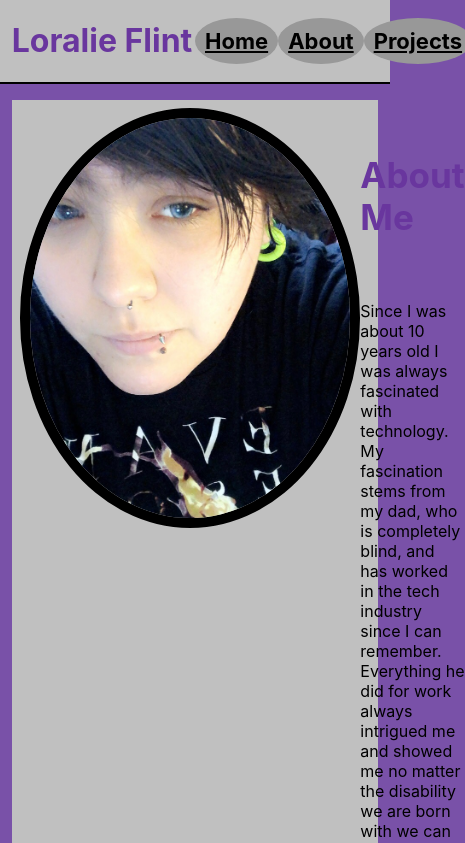
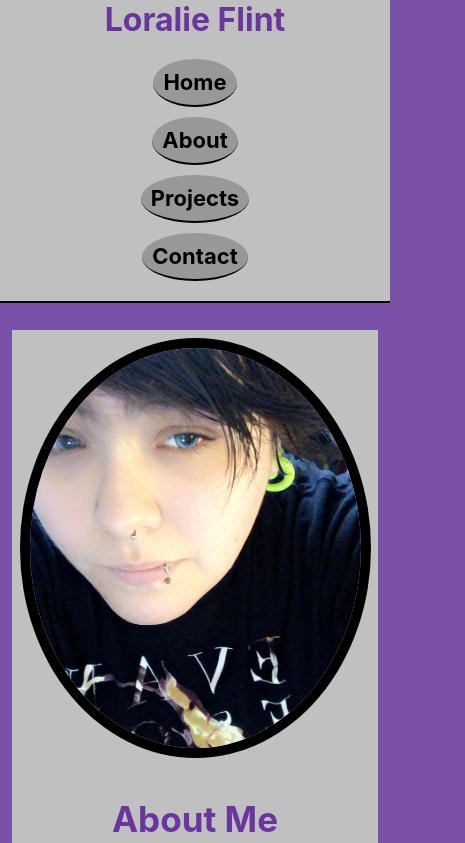
Before and after one commit to LoralieFlint/My-Portfolio, a React (Create React App) app: page / in a window 390 px wide. Shown: the top 843 px of the page, 465 px wide, since content can reach past the window. Built offline with nearby package versions, Linux system fonts and the light colour scheme.

Commit message:
mobile and tablet quieries are set

```diff
--- a/public/index.html
+++ b/public/index.html
@@ -1,6 +1,7 @@
 <!DOCTYPE html>
 <html lang="en">
   <head>
+    <meta name="viewport" content="width=device-width, initial-scale=0">
     <meta charset="utf-8" />
     <link rel="icon" href="%PUBLIC_URL%/favicon.ico" />
     <meta name="viewport" content="width=device-width, initial-scale=1" />
--- a/src/App.js
+++ b/src/App.js
@@ -100,7 +100,7 @@ function App() {
               development, and look forward to being your next full-stack web
               developer.
             </p>
-            <p>HTML, CSS, LESS, Javascript, React, Redux, Node.</p>
+            <p className="techstack">HTML, CSS, LESS, Javascript, React, Redux, Node.</p>
           </div>
         </div>
       </div>
@@ -159,7 +159,7 @@ function App() {
               alt=" git stats project"
             ></img>
           </div>
-          <p>
+          <p className="projectbio">
             On the other hand, we denounce with righteous indignation and
             dislike men who are so beguiled and demoralized by the charms of
             pleasure of the moment, so blinded by desire, that they cannot
@@ -179,7 +179,7 @@ function App() {
               alt=" git stats project"
             ></img>
           </div>
-          <p>
+          <p className="projectbio">
             On the other hand, we denounce with righteous indignation and
             dislike men who are so beguiled and demoralized by the charms of
             pleasure of the moment, so blinded by desire, that they cannot
@@ -199,7 +199,7 @@ function App() {
               alt=" git stats project"
             ></img>
           </div>
-          <p>
+          <p className="projectbio">
             On the other hand, we denounce with righteous indignation and
             dislike men who are so beguiled and demoralized by the charms of
             pleasure of the moment, so blinded by desire, that they cannot
@@ -219,7 +219,7 @@ function App() {
               alt=" git stats project"
             ></img>
           </div>
-          <p>
+          <p className="projectbio">
             On the other hand, we denounce with righteous indignation and
             dislike men who are so beguiled and demoralized by the charms of
             pleasure of the moment, so blinded by desire, that they cannot
@@ -233,22 +233,26 @@ function App() {
       </div>
       <div className="contact">
         <h4 className="contactTitle">Contact Me</h4>
-        <Gmail
+        <div className="icons">
+        <Gmail className="icon"
             href="https://mail.google.com/mail/?view=cm&fs=1&to=someone@gmail.com&su=subject_here&body=body_here" target="_blank_">
-            <i class="fa fa-google fa-3x " aria-hidden="true"></i>
+            <i class="fa fa-google fa-3x" aria-hidden="true"></i>
         </Gmail>
-        <Twitter href="https://twitter.com/LoralieFlint" target="_blank_">
+        <Twitter className="icon" href="https://twitter.com/LoralieFlint" target="_blank_">
           <i class="fa fa-twitter fa-3x twitter" aria-hidden="true"></i>
         </Twitter>
-        <Linkedin href="https://www.linkedin.com/in/loralie-flint/" target="_blank_">
+        <Linkedin className="icon" href="https://www.linkedin.com/in/loralie-flint/" target="_blank_">
         <i class="fa fa-linkedin-square fa-3x linkedin"aria-hidden="true"></i>
         </Linkedin>
-      <Github href="https://github.com/LoralieFlint" target="_blank_">
+      <Github className="icon" href="https://github.com/LoralieFlint" target="_blank_">
       <i class="fa fa-github fa-3x github" aria-hidden="true"></i>
       </Github>
-      <Fcc href="https://www.freecodecamp.org/laflint92" target="_blank_">
-      <i class="fa fa-free-code-camp fa-3x" aria-hidden="true"></i>
+      <Fcc className="icon" href="https://www.freecodecamp.org/laflint92" target="_blank_">
+      <i class="fa fa-free-code-camp fa-2x fcc" aria-hidden="true"></i>
       </Fcc>
+
+
+        </div>
       </div>
     </div>
   );
--- a/src/index.css
+++ b/src/index.css
@@ -47,6 +47,7 @@ a {
   font-weight: bolder;
   padding: 10px;
   border-radius: 50%;
+  text-decoration: none;
 }
 a:hover {
   background-color: white;
@@ -77,6 +78,12 @@ a:hover {
   width: 50%;
   flex-direction: column;
   justify-content: center;
+}
+.center p {
+  font-size: 18px;
+}
+.techstack {
+  font-weight: bold;
 }
 .skills {
   width: 94%;
@@ -152,6 +159,9 @@ li:hover {
   padding: 2%;
   color: silver;
 }
+.projectbio {
+  font-size: 20px;
+}
 .gitstats {
   width: 60%
 }
@@ -177,3 +187,317 @@ li:hover {
   font-size: 30px;;
   width: 100%;
 }
+
+/* breakpoints */
+/* tablet */
+@media only screen and (max-width: 800px) {
+  .headerHolder {
+    position: absolute;
+    margin: auto;
+    width: 100%;
+  }
+  .header {
+    width: 100%;
+    background-color: silver;
+    display: flex;
+    flex-wrap: wrap;
+    justify-content: space-between;
+    margin-bottom: 40px;
+    border-bottom: 2px solid black;
+  }
+  .name {
+    width: 55%;
+    margin: auto;
+    color: #69369E;
+    margin-bottom: 20px;
+  }
+  nav {
+    width: 50%;
+    display: flex;
+    justify-content: center;
+    margin: auto;
+    margin-bottom: 10px;
+  }
+  a {
+    justify-content: space-between;
+    margin: auto;
+    background-color: #989898;
+    color: black;
+    font-size: 22px;
+    font-weight: bolder;
+    padding: 10px;
+    border-radius: 50%;
+    text-decoration: none;
+    margin-bottom: 10px;
+  }
+  .about {
+    margin: auto;
+    margin-bottom: 25px;
+    margin-top: 180px;;
+    background-color: silver;
+    width: 90%;
+    display: flex;
+    justify-content: space-between;
+    flex-wrap: wrap;
+    padding: 2%;
+  }
+  .profilePic {
+    justify-content:center;
+    height: 400px;
+    border: 10px solid black;
+    border-radius: 50%;
+    margin: auto;
+  }
+  .center {
+    display: flex;
+    width: 80%;
+    margin: auto;
+  }
+  .aboutme {
+    padding-top: 40px;
+    width: 80%;
+    margin: auto;
+    text-align: center;
+    color: #69369E;
+    font-size: 35px;
+  }
+  .center p {
+    font-size: 20px;
+  }
+  .skills {
+    width: 94%;
+    margin: auto;
+    background-color: silver;
+    display: flex;
+    flex-wrap: wrap;
+    justify-content: space-around;
+    margin-bottom: 20px;;
+  }
+  .skillsSection {
+    color: #69369E;
+    width: 100%;
+    text-align: center;
+    font-size: 35px;
+  }
+  .theList {
+    padding: 1%;
+    height: auto;
+    font-size: 25px;
+    font-weight: bolder;
+    color: #7951a8;
+    background-color: #989898;
+    border-bottom: 1px solid black;
+    width: 40%;
+    border-radius: 10%;
+    justify-content: space-evenly;
+    flex-wrap: wrap;
+    margin-bottom: 25px;;
+  }
+  .headings {
+    text-decoration: underline;
+    text-align: center;
+    color: #69369E;
+  }
+  li {
+    border:1px solid gray;
+    text-decoration: none;
+    list-style: none;
+    padding: 2%;
+  }
+  .projectHeading {
+    font-size: 35px;
+    color: #69369E;
+    text-align: center;
+    justify-content: center;
+    width: 100%;
+  }
+  .projects {
+    display: flex;
+    margin: auto;
+    height: auto;
+    background-color: silver;
+    width: 94%;
+    justify-content: space-between;
+    flex-wrap: wrap;
+    margin-bottom: 20px;
+  }
+  .project {
+    padding: 2%;
+    margin: auto;
+    width:40%;
+    background-color: #989898;
+    margin-bottom: 30px;
+    justify-content: space-evenly;
+    width: 80%;
+  }
+}
+
+/* mobile */
+@media only screen and (max-width: 500px) {
+  .headerHolder {
+    margin: auto;
+    max-width: 100%;
+  }
+  .header {
+    width: 100%;
+    background-color: silver;
+    display: flex;
+    flex-wrap: wrap;
+    justify-content: space-between;
+    margin-bottom: 40px;
+    border-bottom: 2px solid black;
+  }
+  .name {
+    width: 55%;
+    margin: auto;
+    color: #69369E;
+    margin-bottom: 20px;
+  }
+  nav {
+    width: 50%;
+    display: flex;
+    flex-direction: column;
+    justify-content: center;
+    margin: auto;
+    margin-bottom: 10px;
+  }
+  a {
+    justify-content: space-between;
+    margin: auto;
+    background-color: #989898;
+    color: black;
+    font-size: 22px;
+    font-weight: bolder;
+    padding: 10px;
+    border-radius: 50%;
+    border-bottom: 2px solid black;;
+    text-decoration: none;
+    margin-bottom: 10px;
+  }
+  .about {
+    margin: auto;
+    margin-bottom: 25px;
+    margin-top: 330px;;
+    background-color: silver;
+    width: 90%;
+    display: flex;
+    justify-content: space-between;
+    flex-wrap: wrap;
+    padding: 2%;
+  }
+  .profilePic {
+    justify-content:center;
+    height: 400px;
+    border: 10px solid black;
+    border-radius: 50%;
+    margin: auto;
+  }
+  .center {
+    display: flex;
+    width: 80%;
+    margin: auto;
+  }
+  .aboutme {
+    padding-top: 40px;
+    width: 80%;
+    margin: auto;
+    text-align: center;
+    color: #69369E;
+    font-size: 35px;
+  }
+  .center p {
+    font-size: 20px;
+  }
+  .skills {
+    width: 94%;
+    margin: auto;
+    background-color: silver;
+    display: flex;
+    flex-direction: column;
+    flex-wrap: wrap;
+    justify-content: center;
+    margin-bottom: 20px;;
+  }
+  .skillsSection {
+    color: #69369E;
+    width: 100%;
+    text-align: center;
+    font-size: 35px;
+  }
+  .theList {
+    padding: 1%;
+    height: auto;
+    font-size: 25px;
+    font-weight: bolder;
+    color: #7951a8;
+    background-color: #989898;
+    border-bottom: 1px solid black;
+    width: 85%;
+    margin: auto;
+    border-radius: 10%;
+    flex-wrap: wrap;
+    margin-bottom: 25px;;
+  }
+  .headings {
+    text-decoration: underline;
+    text-align: center;
+    color: #69369E;
+  }
+  li {
+    border:1px solid gray;
+    text-decoration: none;
+    list-style: none;
+    padding: 2%;
+  }
+  .projectHeading {
+    font-size: 35px;
+    color: #69369E;
+    text-align: center;
+    justify-content: center;
+    width: 100%;
+  }
+  .projects {
+    display: flex;
+    margin: auto;
+    height: auto;
+    background-color: silver;
+    width: 94%;
+    justify-content: space-between;
+    flex-wrap: wrap;
+    margin-bottom: 20px;
+  }
+  .project {
+    padding: 2%;
+    margin: auto;
+    width:40%;
+    background-color: #989898;
+    margin-bottom: 30px;
+    justify-content: space-evenly;
+    width: 80%;
+  }
+  .contact {
+    display: flex;
+    flex-wrap: wrap;
+    justify-content: center;
+    flex-direction: column;
+    margin: auto;
+    background-color: silver;
+    width: 100%;
+  }
+  .contactTitle {
+    color: #69369E;
+    text-align: center;
+    font-size: 30px;;
+    width: 100%;
+  }
+  .icons {
+    margin: auto;
+    display: flex;
+    justify-content: center;
+    flex-direction: column;
+  }
+  .icon {
+    width: 50%;
+    align-items: center;
+}
+}
```
